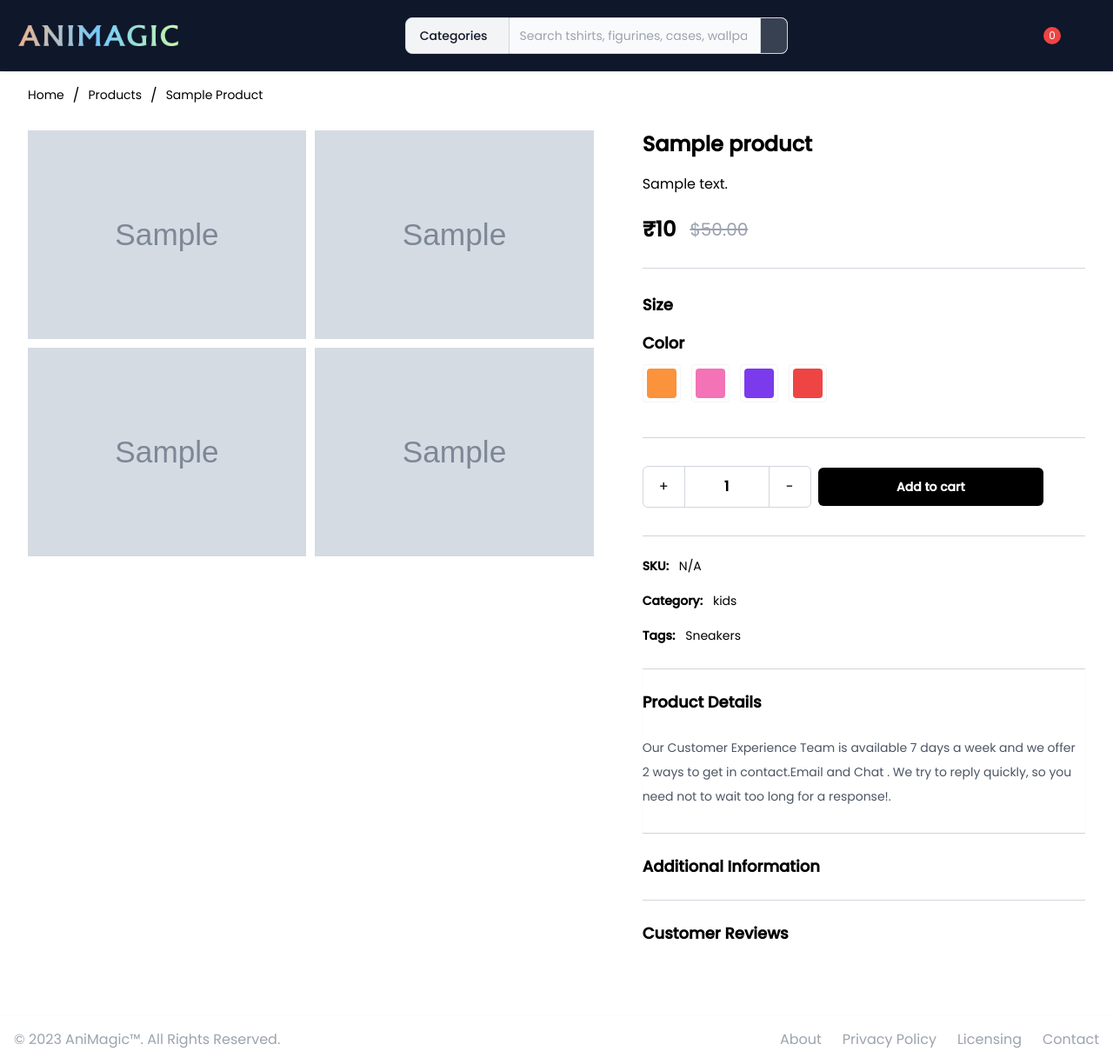
After one commit to raodevendrasingh/django-ecommerce-app, a Django app: page /product/1/ in a window 1280 px wide. The commit adds this page. Shown: the whole page at 87% size. Run offline with Django 4.2, Linux system fonts and the light colour scheme; tables that the repository leaves empty hold one stand-in row (values such as "Sample post"); grey boxes marked "Sample" are stand-in pictures.

Commit message:
added product pages

```diff
--- a/store/urls.py
+++ b/store/urls.py
@@ -3,6 +3,7 @@ from . import views
 
 urlpatterns = [
     path('', views.store, name='store'),
+    path('product/<int:pk>/', views.products, name='products'),
     path('category/<str:cat>', views.category, name='category'),
     path('wishlist/', views.wishlist, name='wishlist'),
     path('update-wishlist/', views.updateWishlist, name='update-wishlist'),
--- a/store/views.py
+++ b/store/views.py
@@ -15,12 +15,22 @@ def store(request):
     return render(request, 'store.html', context)
 
 
+def products(request, pk):
+    data = cartData(request)
+    cartItems = data['cartItems']
+
+    product = Product.objects.get(id=pk)
+    category = Category.objects.all()
+    context = {'product': product, 'cartItems': cartItems, 'category': category}
+    return render(request, 'product.html', context)
+
+
 def category(request, cat):
     data = cartData(request)
     cartItems = data['cartItems']
 
     cat = cat.replace('-', ' ')         #replace hyphens with spaces
-    #grab category form the url
+    #grab category from the url
     try:
         category = Category.objects.get(name=cat)
         products = Product.objects.filter(category=category)
--- /dev/null
+++ b/templates/product.html
@@ -0,0 +1,301 @@
+{% extends 'base.html' %} {% load static %}
+
+<!-- title -->
+{% block title %} Cart {% endblock %}
+
+<!-- content starts here -->
+{% block content %}
+<div class="mx-auto max-w-7xl pt-16 px-4 md:px-8 2xl:px-16">
+	<div class="pt-8">
+		<div class="flex items-center">
+			<ol class="flex w-full items-center overflow-hidden">
+				<li
+					class="text-body hover:text-heading px-2.5 text-sm transition duration-200 ease-in first:pl-0 last:pr-0"
+				>
+					<a href="/">Home</a>
+				</li>
+				<li class="text-body mt-0.5 text-base">/</li>
+				<li
+					class="text-body hover:text-heading px-2.5 text-sm transition duration-200 ease-in first:pl-0 last:pr-0"
+				>
+					<a href="/"> Products </a>
+				</li>
+				<li class="text-body mt-0.5 text-base">/</li>
+				<li
+					class="text-body hover:text-heading px-2.5 text-sm transition duration-200 ease-in first:pl-0 last:pr-0"
+				>
+					<a class="capitalize" href="#"> {{product.name}} </a>
+				</li>
+			</ol>
+		</div>
+	</div>
+	<div
+		class="block grid-cols-9 items-start gap-x-10 pb-10 pt-7 lg:grid lg:pb-14 xl:gap-x-14 2xl:pb-20"
+	>
+		<div class="col-span-5 grid grid-cols-2 gap-2.5">
+			<div class="col-span-1 transition duration-150 ease-in hover:opacity-90">
+				<img
+					src="{{ product.imageURL }}"
+					alt="Nike Air Max 95 By You--0"
+					class="w-full object-cover"
+				/>
+			</div>
+			<div class="col-span-1 transition duration-150 ease-in hover:opacity-90">
+				<img
+					src="{{ product.imageURL }}"
+					alt="Nike Air Max 95 By You--0"
+					class="w-full object-cover"
+				/>
+			</div>
+			<div class="col-span-1 transition duration-150 ease-in hover:opacity-90">
+				<img
+					src="{{ product.imageURL }}"
+					alt="Nike Air Max 95 By You--0"
+					class="w-full object-cover"
+				/>
+			</div>
+			<div class="col-span-1 transition duration-150 ease-in hover:opacity-90">
+				<img
+					src="{{ product.imageURL }}"
+					alt="Nike Air Max 95 By You--0"
+					class="w-full object-cover"
+				/>
+			</div>
+		</div>
+		<div class="col-span-4 pt-8 lg:pt-0">
+			<div class="mb-7 border-b border-gray-300 pb-7">
+				<h2
+					class="text-heading mb-3.5 text-lg font-bold md:text-xl lg:text-2xl 2xl:text-3xl"
+				>
+					{{product.name}}
+				</h2>
+				<p class="text-body text-sm leading-6 lg:text-base lg:leading-8">
+					{{product.description}}
+				</p>
+				<div class="mt-5 flex items-center">
+					<div
+						class="text-heading pr-2 text-base font-bold md:pr-0 md:text-xl lg:pr-2 lg:text-2xl 2xl:pr-0 2xl:text-4xl"
+					>
+						&#8377;{{ product.price|floatformat:0 }}
+					</div>
+					<span
+						class="font-segoe pl-2 text-sm text-gray-400 line-through md:text-base lg:text-lg xl:text-xl"
+					>
+						$50.00
+					</span>
+				</div>
+			</div>
+			<div class="border-b border-gray-300 pb-3">
+				<div class="mb-4">
+					<h3 class="text-heading mb-2.5 text-base font-semibold md:text-lg">
+						Size
+					</h3>
+					{% if product.category.name == 'Tshirts' %}
+					<ul class="colors -mr-3 flex flex-wrap">
+						<li
+							class="text-heading mb-2 mr-2 flex h-9 w-9 cursor-pointer items-center justify-center rounded border border-gray-100 p-1 text-xs font-semibold uppercase transition duration-200 ease-in-out hover:border-black md:mb-3 md:mr-3 md:h-11 md:w-11 md:text-sm"
+						>
+							S
+						</li>
+						<li
+							class="text-heading mb-2 mr-2 flex h-9 w-9 cursor-pointer items-center justify-center rounded border border-gray-100 p-1 text-xs font-semibold uppercase transition duration-200 ease-in-out hover:border-black md:mb-3 md:mr-3 md:h-11 md:w-11 md:text-sm"
+						>
+							M
+						</li>
+						<li
+							class="text-heading mb-2 mr-2 flex h-9 w-9 cursor-pointer items-center justify-center rounded border border-gray-100 p-1 text-xs font-semibold uppercase transition duration-200 ease-in-out hover:border-black md:mb-3 md:mr-3 md:h-11 md:w-11 md:text-sm"
+						>
+							L
+						</li>
+						<li
+							class="text-heading mb-2 mr-2 flex h-9 w-9 cursor-pointer items-center justify-center rounded border border-gray-100 p-1 text-xs font-semibold uppercase transition duration-200 ease-in-out hover:border-black md:mb-3 md:mr-3 md:h-11 md:w-11 md:text-sm"
+						>
+							XL
+						</li>
+					</ul>
+					{% elif product.category.name == 'Figurines' %}
+					<span
+						class="text-heading mb-2 mr-2 cursor-pointer items-center justify-center rounded border border-gray-100 p-1 text-xs font-semibold transition duration-200 ease-in-out md:text-sm"
+					>
+						OneSize
+					</span>
+                    {% elif product.category.name == 'Mobile Cases' %}
+                    <ul class="colors -mr-3 flex flex-wrap">
+						<li
+							class="text-heading mb-2 mr-2 flex  cursor-pointer items-center justify-center rounded border border-gray-100 p-1 text-xs font-semibold transition duration-200 ease-in-out hover:border-black  md:text-sm"
+						>
+                        iPhone 15 / iPhone 15 Pro
+						</li>
+						<li
+							class="text-heading mb-2 mr-2 flex cursor-pointer items-center justify-center rounded border border-gray-100 p-1 text-xs font-semibold transition duration-200 ease-in-out hover:border-black  md:text-sm"
+						>
+                        iPhone 15 Plus / iPhone 15 Pro Max
+						</li>
+						<!-- <li
+							class="text-heading mb-2 mr-2 flex h-9 w-9 cursor-pointer items-center justify-center rounded border border-gray-100 p-1 text-xs font-semibold uppercase transition duration-200 ease-in-out hover:border-black md:mb-3 md:mr-3 md:h-11 md:w-11 md:text-sm"
+						>
+
+						</li>
+						<li
+							class="text-heading mb-2 mr-2 flex h-9 w-9 cursor-pointer items-center justify-center rounded border border-gray-100 p-1 text-xs font-semibold uppercase transition duration-200 ease-in-out hover:border-black md:mb-3 md:mr-3 md:h-11 md:w-11 md:text-sm"
+						> -->
+
+						</li>
+					</ul>
+                    {% elif product.category.name == 'Wallpapers' %}
+                    <ul class="colors -mr-3 flex flex-wrap">
+						<li
+							class="text-heading mb-2 mr-2 flex  cursor-pointer items-center justify-center rounded border border-gray-100 p-1 text-xs font-semibold transition duration-200 ease-in-out hover:border-black  md:text-sm"
+						>
+                        iPhone 15 / iPhone 15 Pro
+						</li>
+						<li
+							class="text-heading mb-2 mr-2 flex cursor-pointer items-center justify-center rounded border border-gray-100 p-1 text-xs font-semibold transition duration-200 ease-in-out hover:border-black  md:text-sm"
+						>
+                        iPhone 15 Plus / iPhone 15 Pro Max
+						</li>
+					</ul>
+					{% endif %}
+				</div>
+				<div class="mb-4">
+					<h3
+						class="text-heading mb-2.5 text-base font-semibold md:text-lg"
+					>
+						Color
+					</h3>
+					<ul class="colors -mr-3 flex flex-wrap">
+						<li
+							class="text-heading mb-2 mr-2 flex h-9 w-9 cursor-pointer items-center justify-center rounded border border-gray-100 p-1 text-xs font-semibold uppercase transition duration-200 ease-in-out hover:border-black md:mb-3 md:mr-3 md:h-11 md:w-11 md:text-sm"
+						>
+							<span class="block h-full w-full rounded bg-orange-400"></span>
+						</li>
+						<li
+							class="text-heading mb-2 mr-2 flex h-9 w-9 cursor-pointer items-center justify-center rounded border border-gray-100 p-1 text-xs font-semibold uppercase transition duration-200 ease-in-out hover:border-black md:mb-3 md:mr-3 md:h-11 md:w-11 md:text-sm"
+						>
+							<span class="block h-full w-full rounded bg-pink-400"></span>
+						</li>
+						<li
+							class="text-heading mb-2 mr-2 flex h-9 w-9 cursor-pointer items-center justify-center rounded border border-gray-100 p-1 text-xs font-semibold uppercase transition duration-200 ease-in-out hover:border-black md:mb-3 md:mr-3 md:h-11 md:w-11 md:text-sm"
+						>
+							<span class="block h-full w-full rounded bg-violet-600"></span>
+						</li>
+						<li
+							class="text-heading mb-2 mr-2 flex h-9 w-9 cursor-pointer items-center justify-center rounded border border-gray-100 p-1 text-xs font-semibold uppercase transition duration-200 ease-in-out hover:border-black md:mb-3 md:mr-3 md:h-11 md:w-11 md:text-sm"
+						>
+							<span class="block h-full w-full rounded bg-red-500"></span>
+						</li>
+					</ul>
+				</div>
+			</div>
+			<div
+				class="space-s-4 3xl:pr-48 flex items-center gap-2 border-b border-gray-300 py-8 md:pr-32 lg:pr-12 2xl:pr-32"
+			>
+				<div
+					class="group flex h-11 flex-shrink-0 items-center justify-between overflow-hidden rounded-md border border-gray-300 md:h-12"
+				>
+					<button
+						class="text-heading hover:bg-heading flex h-full w-10 flex-shrink-0 items-center justify-center border-e border-gray-300 transition duration-300 ease-in-out focus:outline-none md:w-12"
+						disabled=""
+					>
+						+
+					</button>
+					<span
+						class="duration-250 text-heading flex h-full w-12 flex-shrink-0 cursor-default items-center justify-center text-base font-semibold transition-colors ease-in-out md:w-20 xl:w-24"
+					>
+						1
+					</span>
+					<button
+						class="text-heading hover:bg-heading flex h-full w-10 flex-shrink-0 items-center justify-center border-s border-gray-300 transition duration-300 ease-in-out focus:outline-none md:w-12"
+					>
+						-
+					</button>
+				</div>
+				<button
+					type="button"
+					class="h-11 w-full rounded-md bg-black px-3 py-2 text-sm font-semibold text-white shadow-sm hover:bg-black/80 focus-visible:outline focus-visible:outline-2 focus-visible:outline-offset-2 focus-visible:outline-black"
+				>
+					Add to cart
+				</button>
+			</div>
+			<div class="py-6">
+				<ul class="space-y-5 pb-1 text-sm">
+					<li>
+						<span class="text-heading inline-block pr-2 font-semibold">
+							SKU:
+						</span>
+						N/A
+					</li>
+					<li>
+						<span class="text-heading inline-block pr-2 font-semibold">
+							Category:
+						</span>
+						<a class="hover:text-heading transition hover:underline" href="#">
+							kids
+						</a>
+					</li>
+					<li class="productTags">
+						<span class="text-heading inline-block pr-2 font-semibold">
+							Tags:
+						</span>
+						<a
+							class="hover:text-heading inline-block pr-1.5 transition last:pr-0 hover:underline"
+							href="#"
+						>
+							Sneakers
+						</a>
+					</li>
+				</ul>
+			</div>
+			<div class="shadow-sm">
+				<header
+					class="flex cursor-pointer items-center justify-between border-t border-gray-300 py-5 transition-colors md:py-6"
+				>
+					<h2
+						class="text-heading pr-2 text-sm font-semibold leading-relaxed md:text-base lg:text-lg"
+					>
+						Product Details
+					</h2>
+					<div
+						class="relative flex h-4 w-4 flex-shrink-0 items-center justify-center"
+					>
+						<div class="bg-heading h-0.5 w-full rounded-sm"></div>
+						<div
+							class="bg-heading absolute bottom-0 h-full w-0.5 origin-bottom scale-0 transform rounded-sm transition-transform duration-500 ease-in-out"
+						></div>
+					</div>
+				</header>
+				<div>
+					<div class="pb-6 text-sm leading-7 text-gray-600 md:pb-7">
+						Our Customer Experience Team is available 7 days a week and we offer
+						2 ways to get in contact.Email and Chat . We try to reply quickly,
+						so you need not to wait too long for a response!.
+					</div>
+				</div>
+			</div>
+			<div class="">
+				<header
+					class="flex cursor-pointer items-center justify-between border-t border-gray-300 py-5 transition-colors md:py-6"
+				>
+					<h2
+						class="text-heading pr-2 text-sm font-semibold leading-relaxed md:text-base lg:text-lg"
+					>
+						Additional Information
+					</h2>
+				</header>
+			</div>
+			<div class="">
+				<header
+					class="flex cursor-pointer items-center justify-between border-t border-gray-300 py-5 transition-colors md:py-6"
+				>
+					<h2
+						class="text-heading pr-2 text-sm font-semibold leading-relaxed md:text-base lg:text-lg"
+					>
+						Customer Reviews
+					</h2>
+				</header>
+			</div>
+		</div>
+	</div>
+</div>
+
+{% endblock %}
--- a/templates/store.html
+++ b/templates/store.html
@@ -50,7 +50,7 @@
 		>
 			<!-- Card content -->
 			<div
-				class="relative m-3 flex w-full max-w-xs flex-col overflow-hidden rounded-md border border-gray-100 bg-gray-200 shadow-md"
+				class="relative m-3 flex w-full max-w-xs flex-col overflow-hidden rounded-md border border-gray-100 bg-gray-100 shadow-m"
 			>
 				<div
 					class="relative mx-3 mt-3 flex h-60 rounded-xl aspect-w-1 aspect-h-1 overflow-hidden-x"
@@ -79,7 +79,7 @@
 					</span>
 				</div>
 				<div class="mt-4 px-5 pb-5">
-					<a href="#">
+					<a href="{% url 'products' product.id %}">
 						<h5 class="text-[18px] tracking-tight text-slate-900">
 							{{ product.name }}
 						</h5>
```
Also changed, not shown: static/css/tailwind.css.
